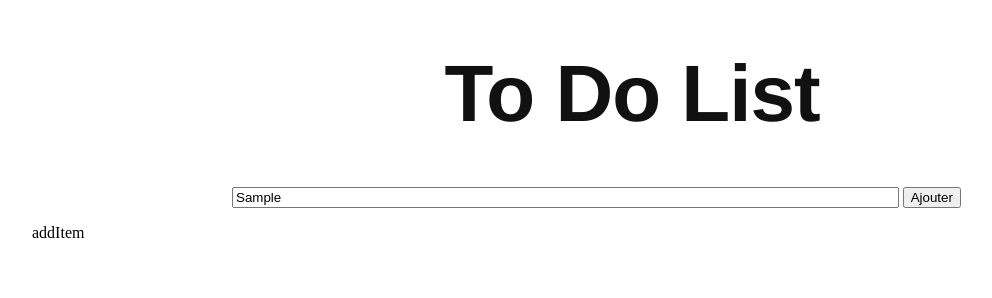
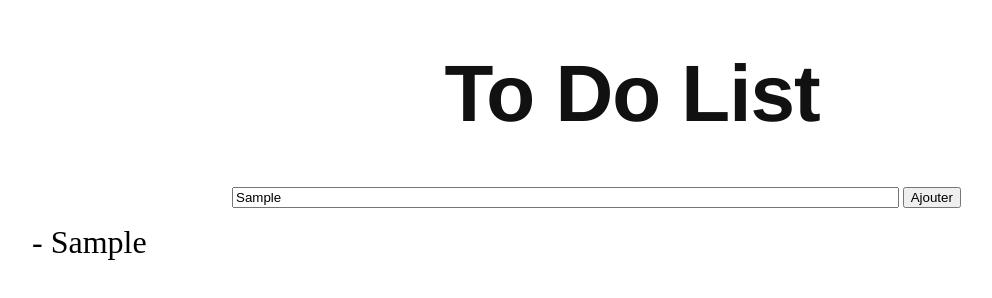
Before and after one commit to Kath97/todolist, a plain HTML site: page index.html in a window 1280 px wide. Both pictures are taken after typing "Sample" into the empty fields and a click on the button "Ajouter". Shown: the whole page, without its empty margins (8-1000 px from the left). Drawn offline with nearby package versions, Linux system fonts and the light colour scheme.

Commit message:
add-onclick

```diff
--- a/index.html
+++ b/index.html
@@ -27,7 +27,7 @@
 
     <!-- Navitem -->
     <div id="itembox">
-    <input type="text" id="addItem" placeholder="Ajoutez une tâche">
+    <input type="text" id="task" placeholder="Ajoutez une tâche">
     <button id="addBtn" onclick="newTask()">Ajouter</button>
     <!-- <input type="button" id="addBtn" onclick="" value="Ajouter"> -->
     </div>
--- a/todo.css
+++ b/todo.css
@@ -20,7 +20,7 @@ h1 {
     padding-left: 15em;
 }
 
-#addItem {
+#task {
     width: 50em;
     box-sizing: border-box;
     /* -webkit-box-shadow: 5px 5px 15px 5px #FF8080, -9px 5px 15px 5px #FFE488, -7px -5px 15px 5px #8CFF85, 12px -5px 15px 5px #80C7FF, 12px 10px 15px 7px #E488FF, -10px 10px 15px 7px #FF616B, -10px -7px 27px 1px #8E5CFF, 5px 5px 15px 5px rgba(0, 0, 0, 0);
@@ -29,7 +29,7 @@ h1 {
 
   li {
     text-align: left;
-    font-size: 40px;
+    font-size: 2em;
     list-style: none;
     margin: 0;
   }
--- a/todo.js
+++ b/todo.js
@@ -1,11 +1,11 @@
 function newTask() {
-  document.getElementById ("list").innerHTML="addItem";
-    // var task = document.getElementById("addItem").value; //Add task
+  document.getElementById ("list").addEventListener("task", newTask);
+    var task = document.getElementById("task").value; //Add task
     // var addBtn = document.getElementsById("addBtn")[0];//Add button
-    // var ul = document.getElementById("list");
-    // var li = document.createElement("li");
-    // li.appendChild(document.createTextNode("- " + task));
-    // ul.appendChild(li);
+    var ul = document.getElementById("list");
+    var li = document.createElement("li");
+    li.appendChild(document.createTextNode("- " + task));
+    ul.appendChild(li);
     // document.getElementById("addItem").value = "";
     // document.getElementById("addBtn").value = "";
     // // li.onclick = removeItem;
```
Also changed, not shown: 1 other file.
